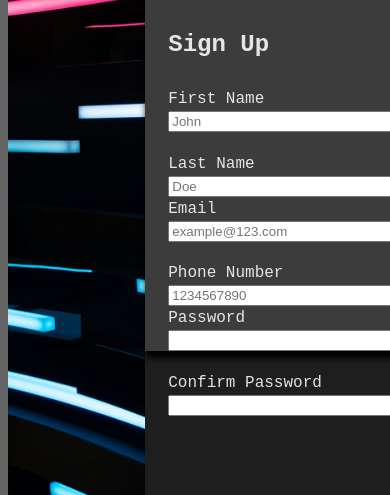
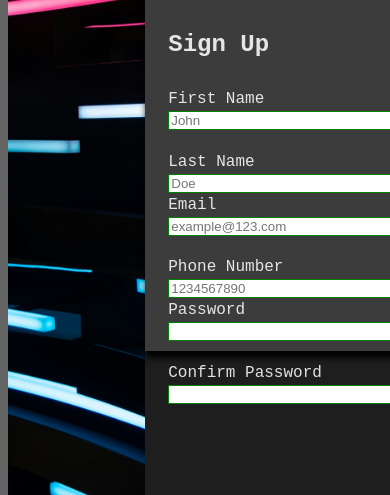
Before and after one commit to TheDodoDev/odin-form, a website built with Vite: page index.html in a window 390 px wide. Shown: the part 349-844 px from the top of the page. Built offline with nearby package versions, Linux system fonts and the light colour scheme.

Commit message:
feat: Add form validation to some elements
-Password, Password Confirmation, Email, and Phone Number
-Still need to make sure that phone number requires length of 9

```diff
--- a/index.html
+++ b/index.html
@@ -51,22 +51,22 @@
             <div class="content__container__form__row">
               <div class="content__container__form__row__element">
                 <label for="email">Email</label>
-                <input type="text" id="email" placeholder="example@123.com">
+                <input type="email" id="email" placeholder="example@123.com">
               </div>
               <div class="content__container__form__row__element">
                 <label for="phone_number">Phone Number</label>
-                <input type="text" id="phone_number" placeholder="1234567890">
+                <input type="number" id="phone_number" placeholder="1234567890" pattern="\d{9}?">
               </div>
             </div>
 
             <div class="content__container__form__row">
               <div class="content__container__form__row__element">
                 <label for="password">Password</label>
-                <input type="text" id="password" placeholder="">
+                <input type="password" id="password" placeholder="" minlength="8" maxlength="20">
               </div>
               <div class="content__container__form__row__element">
                 <label for="password_confirmation">Confirm Password</label>
-                <input type="text" id="password_confirmation" placeholder="">
+                <input type="password" id="password_confirmation" placeholder="">
               </div>
             </div>
 
--- a/src/style.css
+++ b/src/style.css
@@ -79,6 +79,14 @@
   flex: 1 1 auto;
 }
 
+input:invalid{
+  border: red solid 1px;
+}
+
+input:valid{
+  border: green solid 1px;
+}
+
 .sidebar {
   display: flex;
   flex-direction: column;
```
